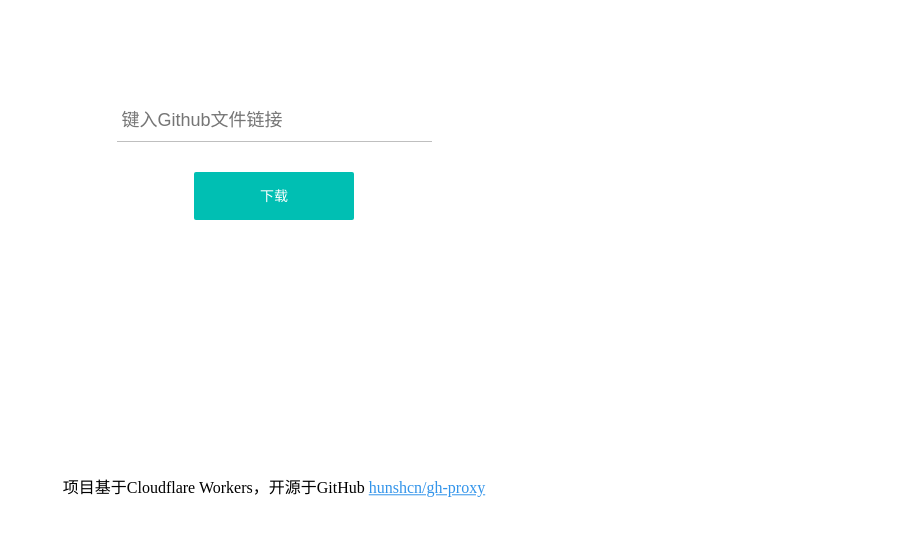
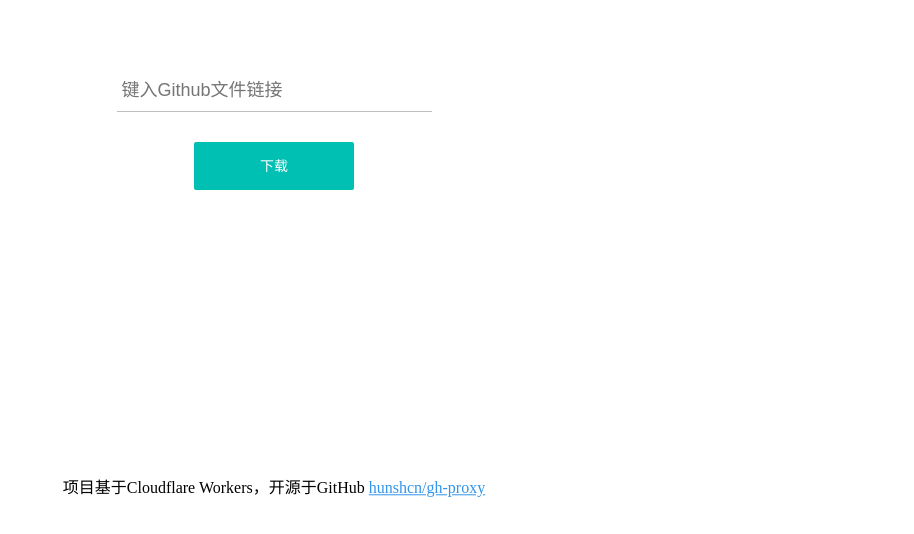
Before and after one commit to GatlinH/hhd, a plain HTML site: page index.html in a window 1280 px wide. Shown: the part 266-800 px from the top of the page, without its empty margins (366-1280 px from the left). Drawn offline with Linux system fonts and the light colour scheme.

Commit message:
Update index.html

```diff
--- a/index.html
+++ b/index.html
@@ -119,7 +119,7 @@
 <body class="flex">
 <a style="position: absolute;top: 0;right: 0;" href="https://github.com/hunshcn/gh-proxy"><img width="149" height="149" referrerpolicy="no-referrer" src="https://inews.gtimg.com/newsapp_ls/0/12025455907/0" alt="Fork me on GitHub" data-recalc-dims="1"></a>
 <h1 style="margin-bottom: 110px">GitHub 文件加速</h1>
-<form action="./" method="get" style="padding-bottom: 40px" target="_blank" class="flex" onsubmit="toSubmit(event)">
+<form action="./" method="get" style="padding-bottom: 100px" target="_blank" class="flex" onsubmit="toSubmit(event)">
     <label class="block" style="width: fit-content">
         <input class="block url" name="q" type="text" placeholder="键入Github文件链接" pattern="^((https|http):\/\/)?(github\.com\/.+?\/.+?\/(?:releases|archive|blob|raw|suites)|((?:raw|gist)\.(?:githubusercontent|github)\.com))\/.+$" required="">
         <div class="bar"></div>
```
